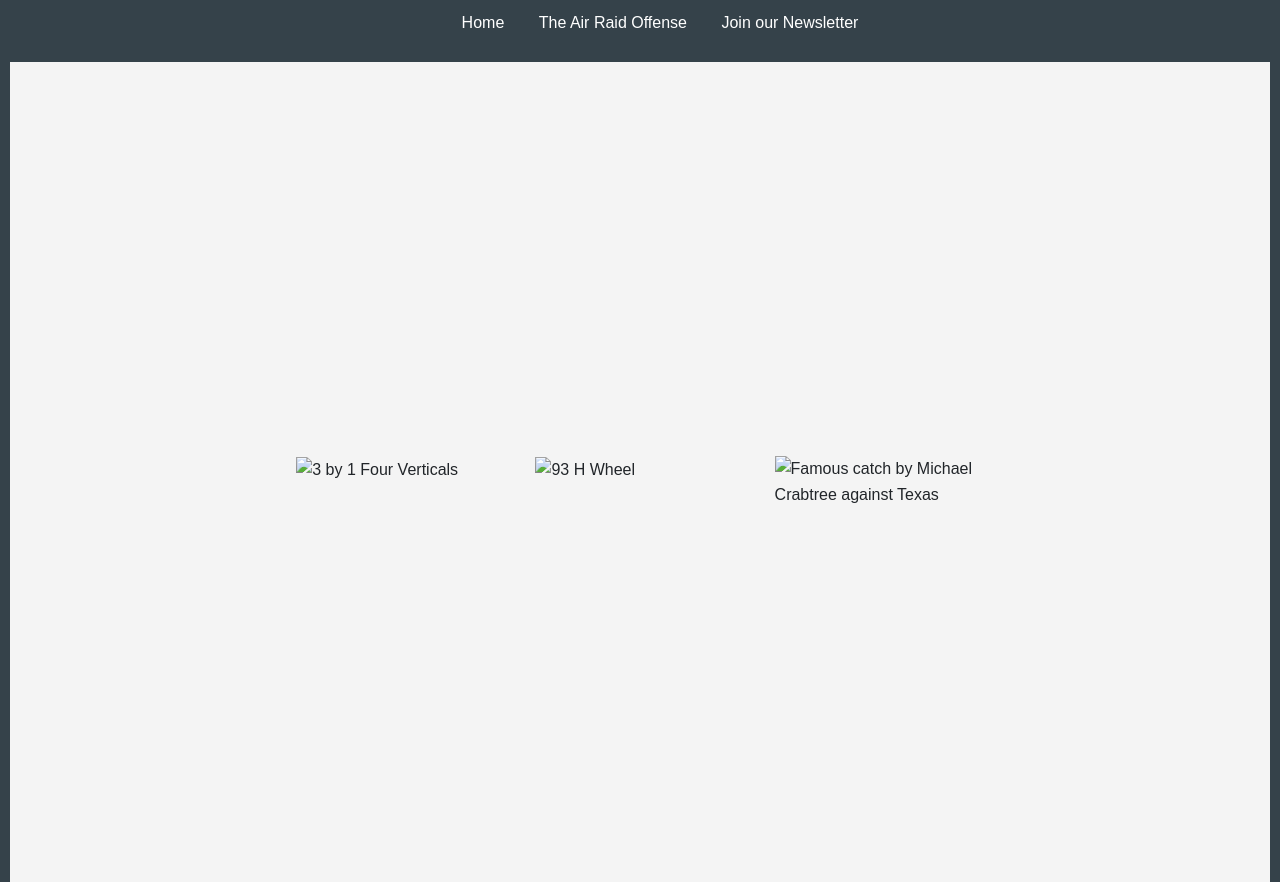
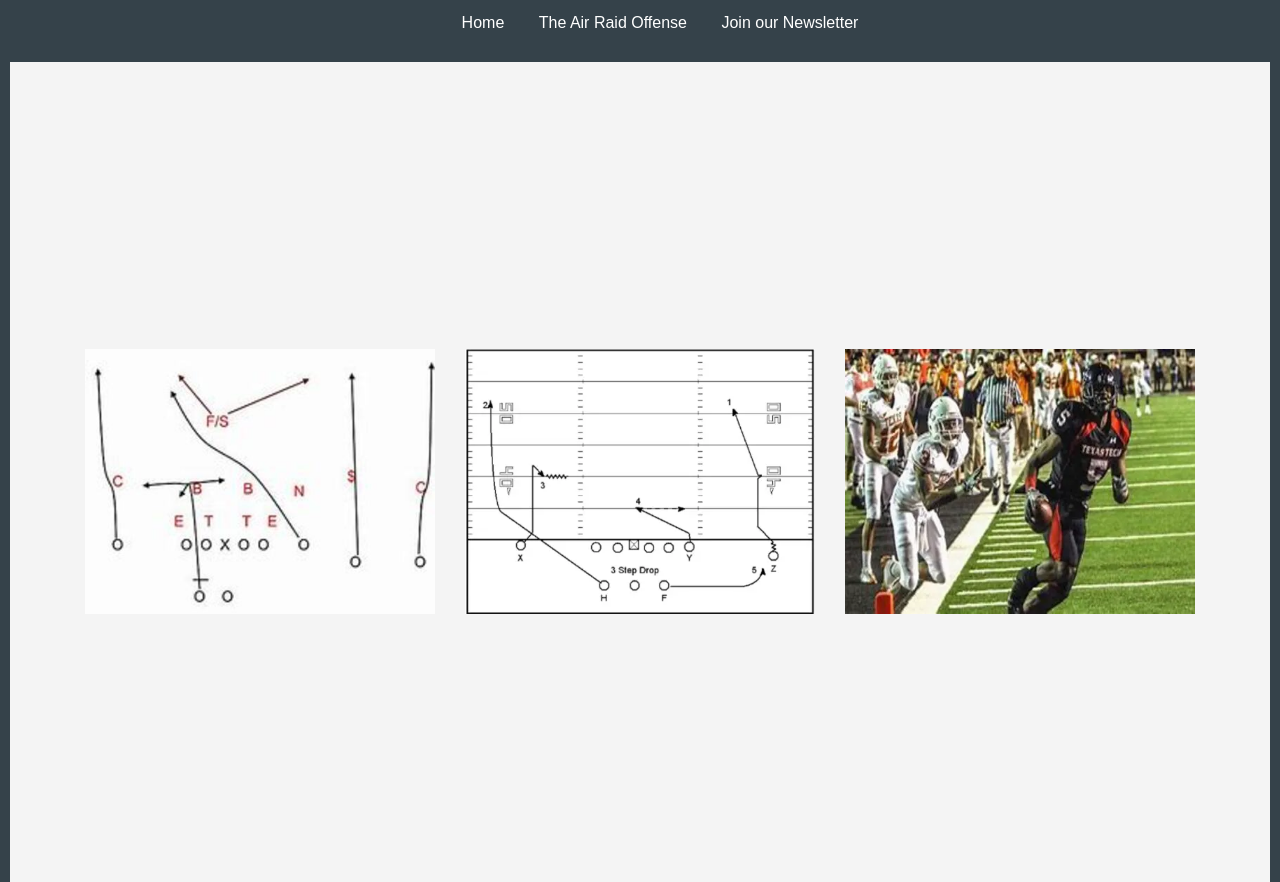
Before and after one commit to AdamCoon9/OffenseRUs.com, a plain HTML site: page gallery.html in a window 1280 px wide. Drawn offline with nearby package versions, Linux system fonts and the light colour scheme.

Commit message:
Update gallery.html
fixed paths to photos

```diff
--- a/gallery.html
+++ b/gallery.html
@@ -37,13 +37,13 @@
     <div class="container">
         <div class="row">
             <div class="col-lg-4 col-md-6 col-sm-12">
-                <img src="images/Air-Raid/3x1-four-verticals.jpg" class="img-fluid" alt="3 by 1 Four Verticals">
+                <img src="./Air-Raid/3x1-four-verticals.jpg" class="img-fluid" alt="3 by 1 Four Verticals">
             </div>
             <div class="col-lg-4 col-md-6 col-sm-12">
-                <img src="images/Air-Raid/93-(H-Wheel).png" class="img-fluid" alt="93 H Wheel">
+                <img src="./Air-Raid/93-(H-Wheel).png" class="img-fluid" alt="93 H Wheel">
             </div>
             <div class="col-lg-4 col-md-6 col-sm-12">
-                <img src="images/Air-Raid/Crabtree-Catch.jpg" class="img-fluid" alt="Famous catch by Michael Crabtree against Texas">
+                <img src="./Air-Raid/Crabtree-Catch.jpg" class="img-fluid" alt="Famous catch by Michael Crabtree against Texas">
             </div>
 
         </div>
```
